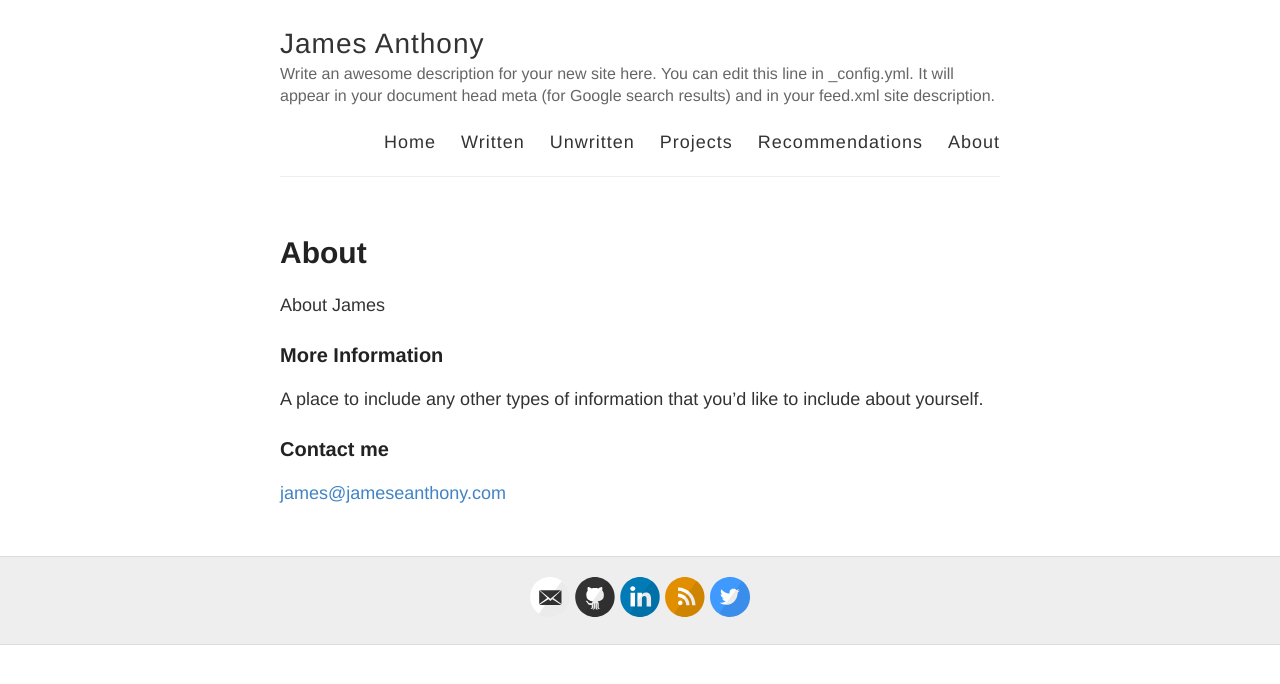
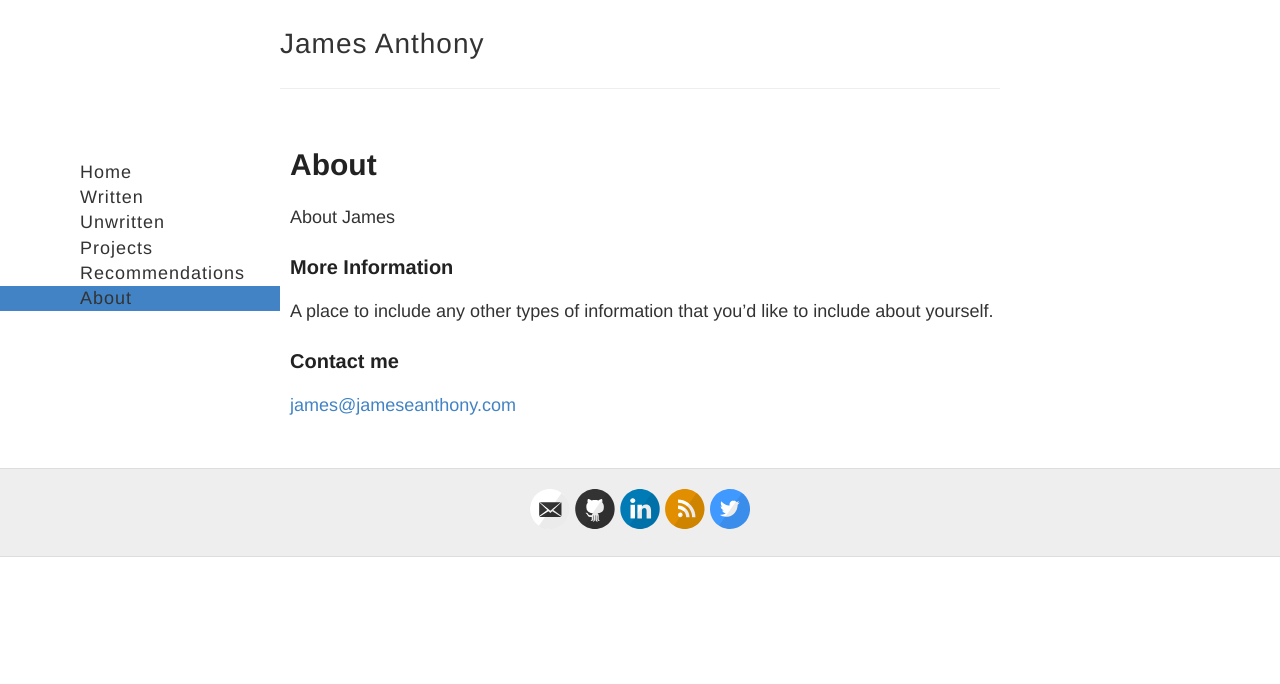
Before and after one commit to jamesant/jamesant.github.io, a Jekyll site: the page built from about.md, in a window 1280 px wide. Shown: the top 684 px of the page. Built offline with Jekyll 4.4.1, drawn with Linux system fonts in a browser that asks for light colours.

Commit message:
generate nav, style as sidebar

```diff
--- a/_layouts/default.html
+++ b/_layouts/default.html
@@ -16,25 +16,27 @@
   </head>
 
   <body>
+    <nav>
+      {% for nav_page in site.data.nav_pages.pages %}
+        {% capture nav_page_url %}{{ site.baseurl }}/{{ nav_page.rel_url }}{% endcapture %}
+        {% if page.url == nav_page_url %}
+            <a href="{{ nav_page_url }}" class="active">{{ nav_page.title }}</a></li>
+        {% else %}
+            <a href="{{ nav_page_url }}">{{ nav_page.title }}</a></li>
+        {% endif %}
+      {% endfor %}
+    </nav>
+
     <div class="wrapper-masthead">
       <div class="container">
         <header class="masthead clearfix">
           <div class="site-info">
             <h1 class="site-name"><a href="{{ site.baseurl }}/">{{ site.name }}</a></h1>
-            <p class="site-description">{{ site.description }}</p>
           </div>
-
-          <nav>
-            <a href="{{ site.baseurl }}/">Home</a>
-            <a href="{{ site.baseurl }}/written">Written</a>
-            <a href="{{ site.baseurl }}/unwritten">Unwritten</a>
-            <a href="{{ site.baseurl }}/projects">Projects</a>
-            <a href="{{ site.baseurl }}/recommendations">Recommendations</a>
-            <a href="{{ site.baseurl }}/about">About</a>
-          </nav>
         </header>
       </div>
     </div>
+
 
     <div id="main" role="main" class="container">
       {{ content }}
--- a/style.scss
+++ b/style.scss
@@ -211,35 +211,67 @@ img {
 }
 
 nav {
-  float: right;
-  margin-top: 23px; // @TODO: Vertically middle align
+  margin: 0;
+  margin-top: 160px;
+  padding: 0;
+  position: fixed;
+  height: 100%;
+  overflow: auto;
   font-family: $helveticaNeue;
   font-size: 18px;
+  float:left;
 
   @include mobile {
     float: none;
     margin-top: 9px;
     display: block;
     font-size: 16px;
+    position: relative;
+    height: auto;
   }
 
   a {
-    margin-left: 20px;
+    display: block;
+    padding-left: 80px;
+    width: 280px;
     color: $darkGray;
-    text-align: right;
     font-weight: 300;
     letter-spacing: 1px;
 
-    @include mobile {
+     @include mobile {
+      display: inline;
       margin: 0 10px;
+      padding: 0;
       color: $blue;
     }
+  }
+
+  a.active {
+  /* fixme */
+    background-color: $blue;
   }
 }
 
 //
 // .main
 //
+
+#main {
+  margin-left: 280px; //matches nav
+  width: auto;
+  @include mobile {
+    margin-left: 0;
+  }
+}
+
+.posts > .entry-title {
+}
+.posts > .title {
+  float: left;
+}
+.posts > .date {
+  float: right;
+}
 
 .posts > .post {
   padding-bottom: 2em;
```
Also changed, not shown: _data/nav_pages.yml (added, +13 -0 lines), index.html (+5 -4 lines).
